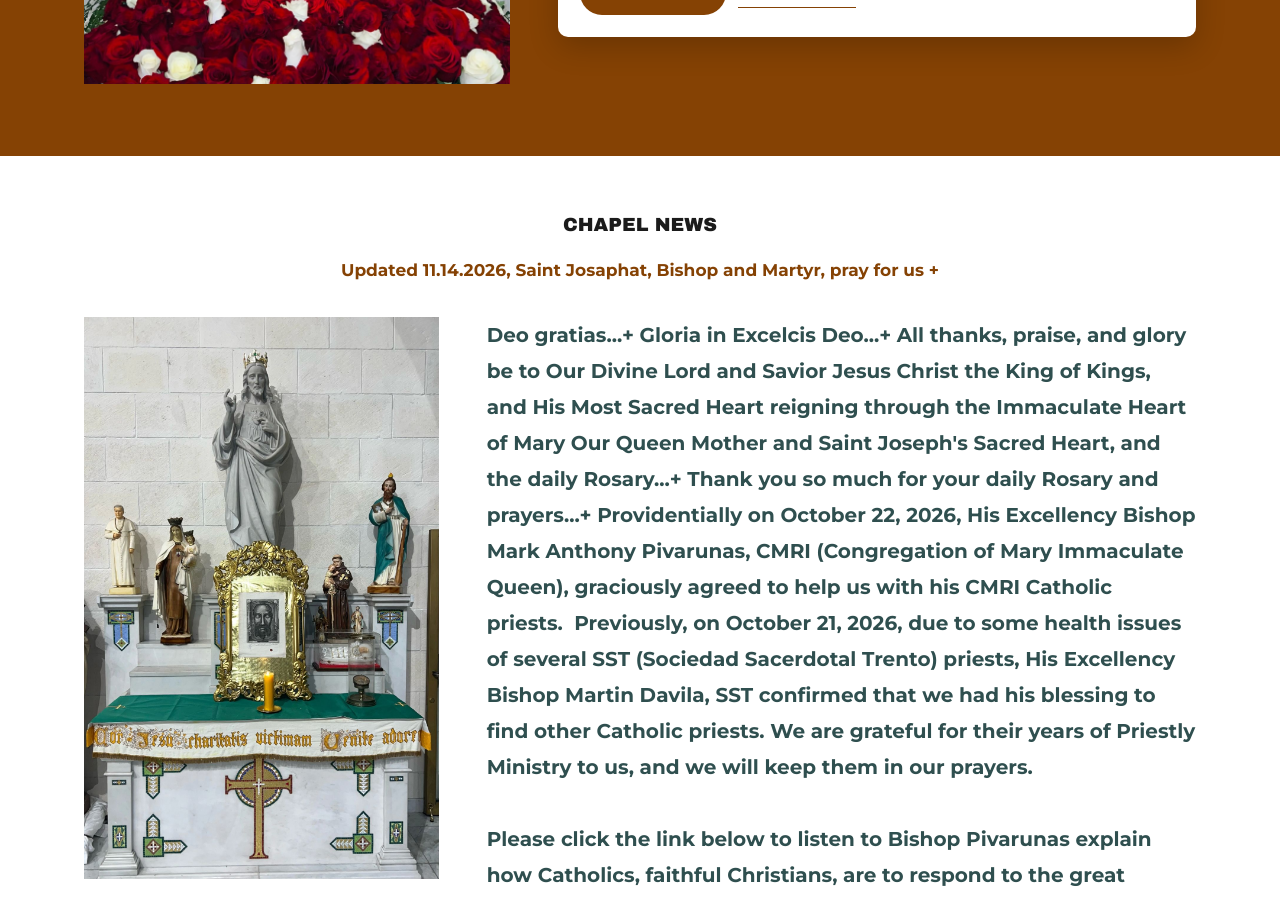
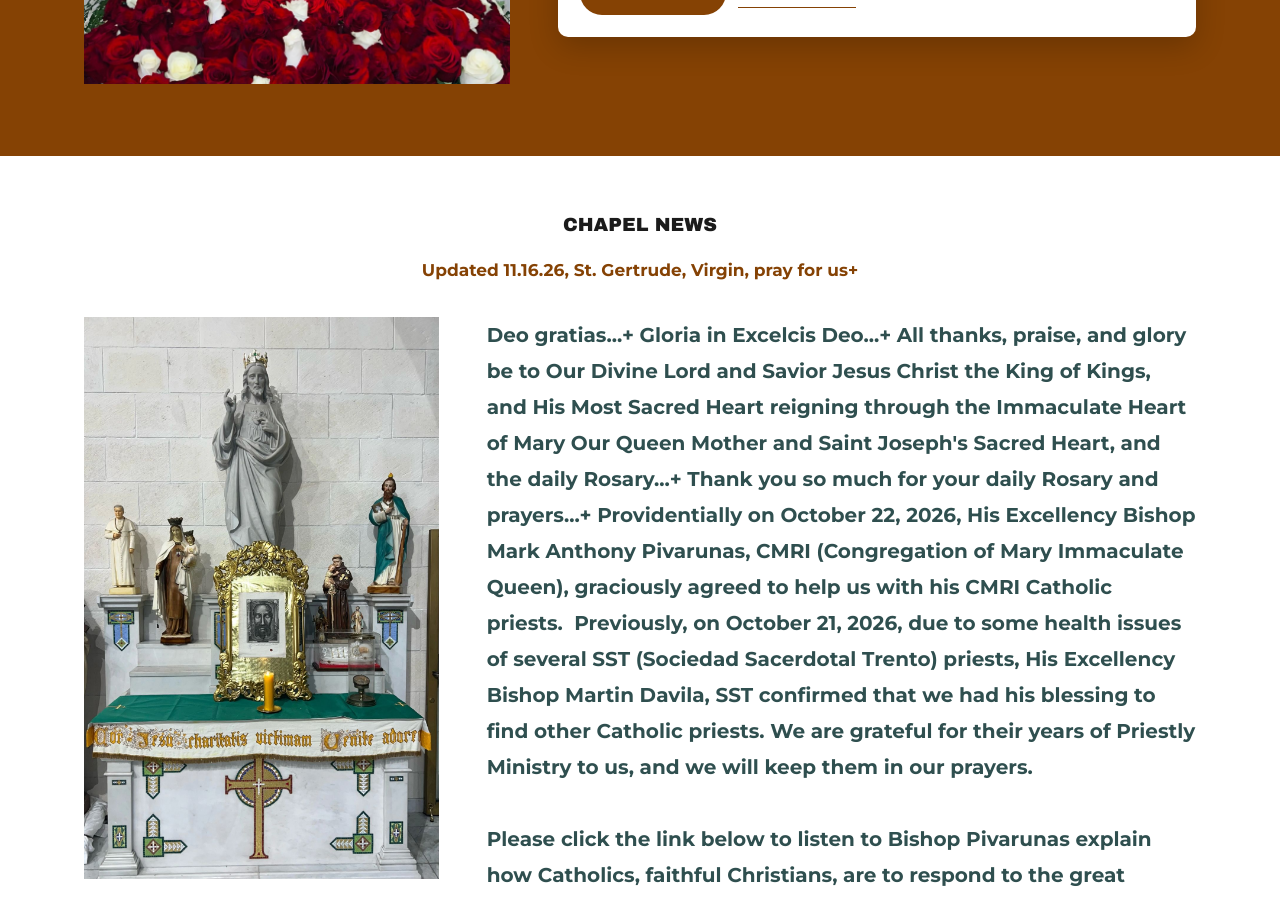
Before and after one commit to ourladymhtchurch/ourladymhtchurch.github.io, a Jekyll site: the page built from index.html, in a window 1280 px wide and 900 px high, scrolled down 713 px. Built offline with Jekyll 4.4.1, drawn with Linux system fonts in a browser that asks for light colours.

Commit message:
Update the Chapel News date line to 11.16.26, St. Gertrude, Virgin

```diff
--- a/_data/notices.yml
+++ b/_data/notices.yml
@@ -11,6 +11,6 @@
 # The main news text itself (beside the side-altar photo) is near the top of
 # index.html.
 # ---------------------------------------------------------------------------
-updated: "Updated 11.14.2026, Saint Josaphat, Bishop and Martyr, pray for us +"
+updated: "Updated 11.16.26, St. Gertrude, Virgin, pray for us+"
 
 items: []
```
